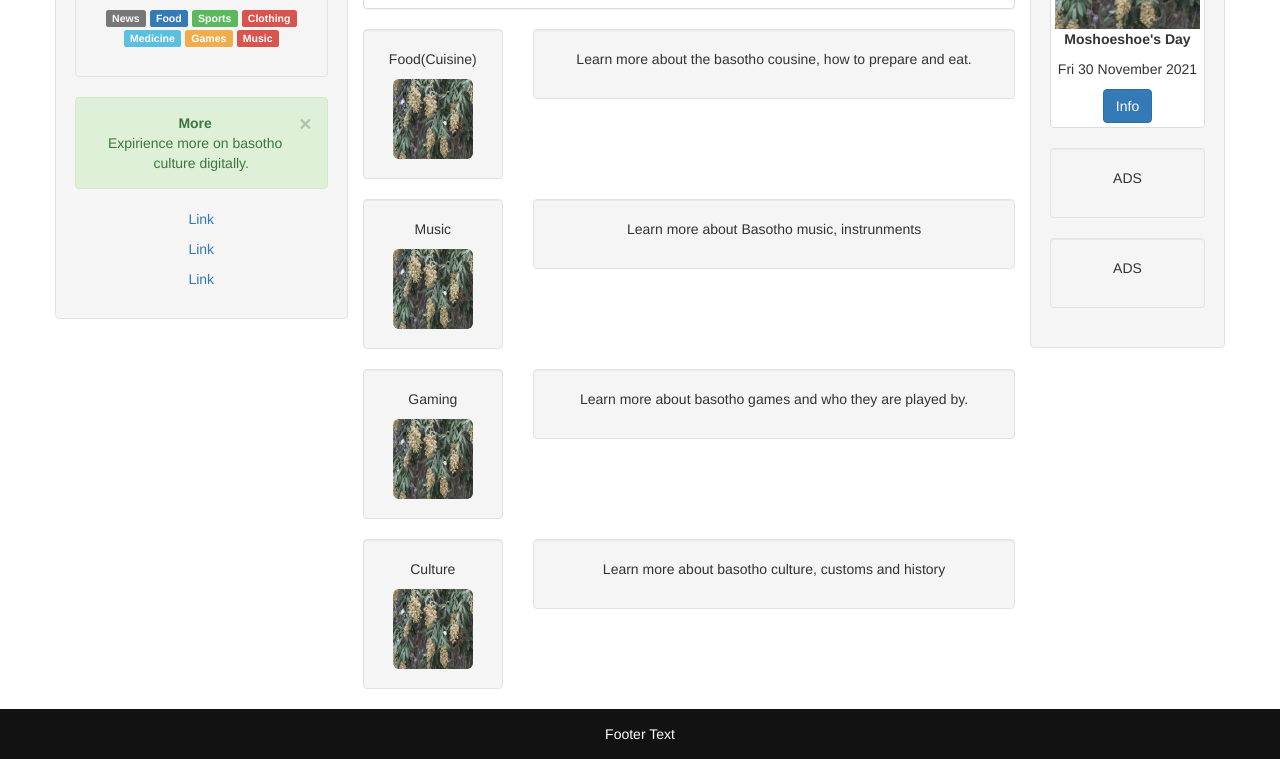
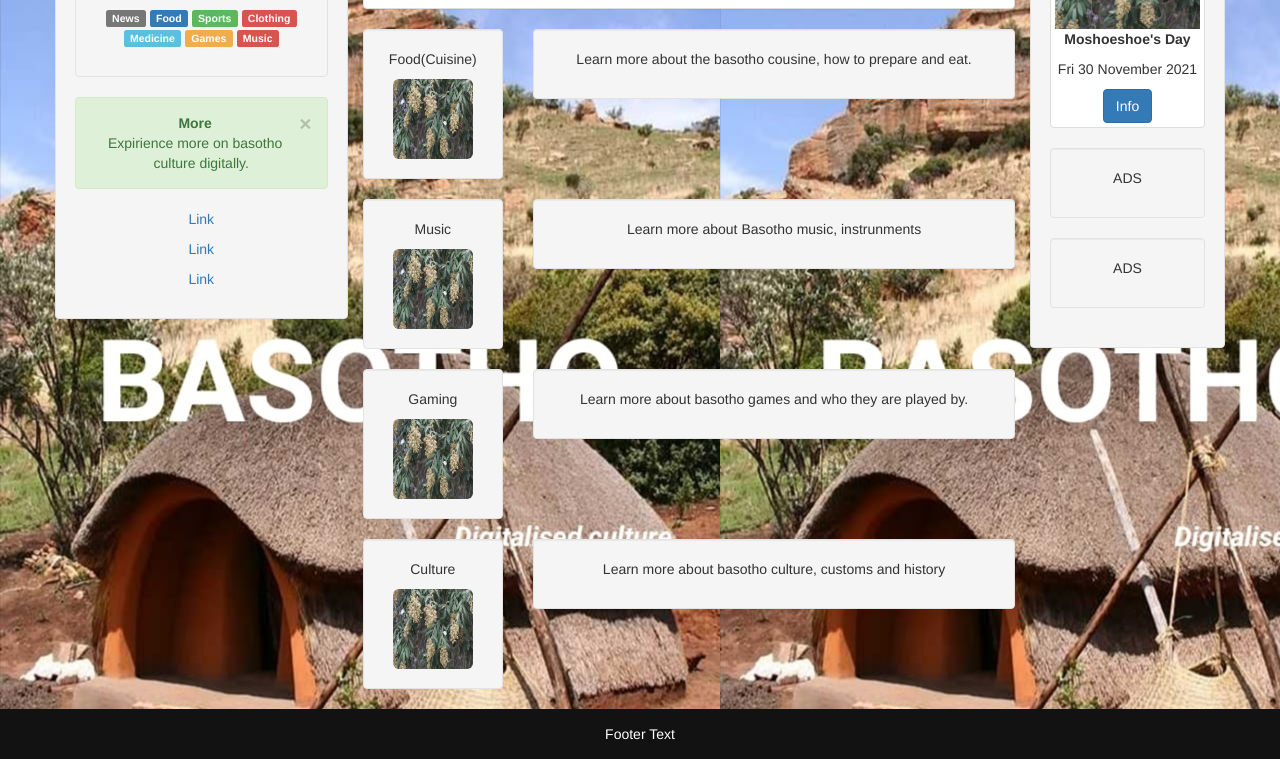
Before and after one commit to Magadlela/traditional-medicine, a plain HTML site: page index.html in a window 1280 px wide. Shown: the part 195-954 px from the top of the page. Drawn offline with nearby package versions, Linux system fonts and the light colour scheme.

Commit message:
Update index.html

```diff
--- a/index.html
+++ b/index.html
@@ -59,7 +59,8 @@ Makhasi ao a teng ha tuloa a fahla
         /* Set black background color, white text and some padding */
 
         body {
-            background-image: "mofahla.jpg";
+            background-image: url("bckgnd.jpg");
+            background-color: #cccccc;
         }
 
         footer {
```
